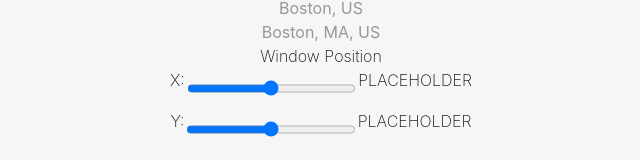
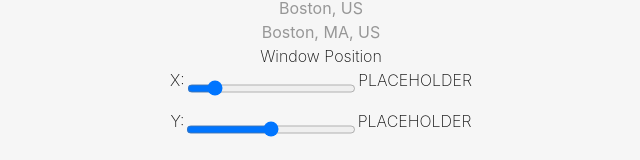
Before and after one commit to bmisz/Windgets, a React (Vite) app: page /settings in a window 1280 px wide. Shown: the part 163-323 px from the top of the page, without its empty margins (319-959 px from the left). Built offline with nearby package versions, Linux system fonts and the light colour scheme; a web font is replaced by a local one.

Commit message:
feat: enhance SettingsPage with window position controls and default settings

```diff
--- a/src-tauri/capabilities/default.json
+++ b/src-tauri/capabilities/default.json
@@ -2,8 +2,9 @@
 	"$schema": "../gen/schemas/desktop-schema.json",
 	"identifier": "default",
 	"description": "Capability for the main window",
-  "windows": ["main"],
+	"windows": ["main", "weather", "settings"],
 	"permissions": [
+		"core:window:allow-set-position",
 		"core:default",
 		"opener:default"
 	]
--- a/src-tauri/tauri.conf.json
+++ b/src-tauri/tauri.conf.json
@@ -12,7 +12,7 @@
   "app": {
     "windows": [
       {
-        "label": "main",
+        "label": "weather",
         "url": "index.html",
         "x":0,
         "y": 1600,
--- a/src/SettingsPage.tsx
+++ b/src/SettingsPage.tsx
@@ -1,11 +1,14 @@
 import { useState, useEffect } from 'react';
+import { LogicalPosition } from '@tauri-apps/api/window';
+import { WebviewWindow } from '@tauri-apps/api/webviewWindow';
 import './SettingsPage.css';
+
 export default function SettingsPage() {
 	type UserSettings = {
 		location: string;
 		units: 'imperial' | 'metric';
-        x: number;
-        y: number;
+		x: number;
+		y: number;
 	};
 	const [settings, setSettings] = useState<UserSettings>();
 
@@ -21,6 +24,8 @@ export default function SettingsPage() {
 				const defaultSettings: UserSettings = {
 					location: 'Boston',
 					units: 'imperial',
+					x: 0,
+					y: 0,
 				};
 				setSettings(defaultSettings);
 				localStorage.setItem(
@@ -32,6 +37,8 @@ export default function SettingsPage() {
 			const defaultSettings: UserSettings = {
 				location: 'Boston',
 				units: 'imperial',
+				x: 0,
+				y: 0,
 			};
 			setSettings(defaultSettings);
 			localStorage.setItem(
@@ -44,14 +51,18 @@ export default function SettingsPage() {
 
 	useEffect(() => {
 		if (settings) {
-			// only run after settings is loaded
 			localStorage.setItem('userSettings', JSON.stringify(settings));
-			console.log('Changed user settings', settings);
+			updateWindowPosition();
 		}
 	}, [settings]);
 
-	function handleLocationChange() {
-		//TODO get users location
+	async function updateWindowPosition() {
+		let win = await WebviewWindow.getByLabel('weather');
+			win?.setPosition(
+				new LogicalPosition(settings?.x ?? 0, settings?.y ?? 0)
+			)
+			.catch((error) => console.log(error));
+
 	}
 
 	return (
@@ -65,6 +76,8 @@ export default function SettingsPage() {
 					setSettings({
 						location: e.target.value,
 						units: settings?.units ?? 'imperial',
+						x: settings?.x ?? 0,
+						y: settings?.y ?? 0,
 					})
 				}
 			/>
@@ -75,12 +88,44 @@ export default function SettingsPage() {
 			<a>Window Position</a>
 			<div className="win-setting">
 				<a>X: </a>
-				<input className='slider' type="range" min={0} max={100} step={1}></input>
+				<input
+					id="xSlider"
+					className="slider"
+					type="range"
+					min={0}
+					max={100}
+					step={1}
+					value={settings?.x ?? 0}
+					onChange={(e: React.ChangeEvent<HTMLInputElement>) => {
+						setSettings({
+							location: settings?.location ?? '',
+							units: settings?.units ?? 'imperial',
+							x: Number(e.target.value),
+							y: settings?.y ?? 0,
+						});
+						updateWindowPosition();
+					}}
+				/>
 				<a>PLACEHOLDER</a>
 			</div>
 			<div className="win-setting">
 				<a>Y: </a>
-				<input className='slider' type="range" min={0} max={100} step={1}></input>
+				<input
+					className="slider"
+					type="range"
+					min={0}
+					max={100}
+					step={1}
+					onChange={(e: React.ChangeEvent<HTMLInputElement>) => {
+						setSettings({
+							location: settings?.location ?? '',
+							units: settings?.units ?? 'imperial',
+							x: settings?.x ?? 0,
+							y: Number(e.target.value),
+						})
+						updateWindowPosition();
+					}}
+				/>
 				<a>PLACEHOLDER</a>
 			</div>
 		</div>
```
Lines whose indentation alone changed are shown as unchanged.
